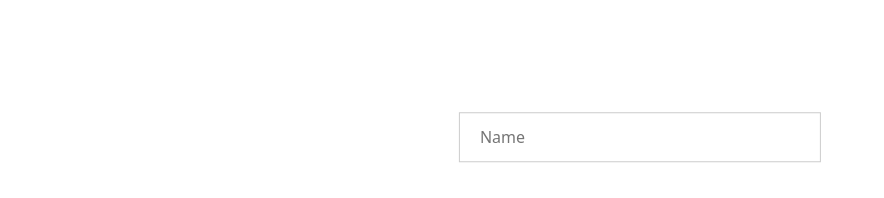
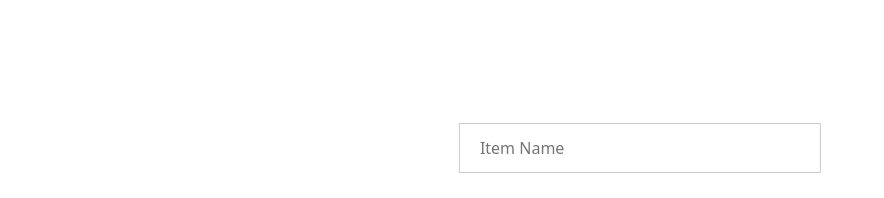
Before and after one commit to VirtualVeteran/Zprefix, a React (Create React App) app in the folder ui/my-app/: page /homepage in a window 1280 px wide. Both pictures are taken after a click on the button "Create A New Item". Shown: the part 191-389 px from the top of the page, without its empty margins (0-884 px from the left). Built offline with nearby package versions, Linux system fonts and the light colour scheme; no server answers.

Commit message:
fixes createitem patch again

```diff
--- a/ui/my-app/src/Components/CreateItem.js
+++ b/ui/my-app/src/Components/CreateItem.js
@@ -56,9 +56,9 @@ const Container = styled.div`
 const CreateItem = () => {
   const [error, setError] = useState(null);
   const [newItem, setNewItem] = useState({
-    "Name": "",
-    "Description": "",
-    "Quantity": ""
+    "itemname": "",
+    "description": "",
+    "quantity": ""
   });
 
   const handleSignUp = async (event) => {
@@ -76,7 +76,6 @@ const CreateItem = () => {
       } else {
         setNewItem({
           itemname: "",
-                user_account_id: "",
           description: "",
           quantity: ""
         });
@@ -88,7 +87,6 @@ const CreateItem = () => {
     }
   };
 
-
   const handleChange = (event) => {
     const { name, value } = event.target;
     setNewItem({ ...newItem, [name]: value });
@@ -97,15 +95,15 @@ const CreateItem = () => {
   return (
     <Container>
       <RegisterBox>
-        <Title>Register</Title>
-        <p>Please fill in this form to create an account.</p>
+        <Title>Create Item</Title>
+        <p>Please fill in this form to create a new item.</p>
         <form onSubmit={handleSignUp}>
-          <Label>Name</Label>
-          <InputField type="text" placeholder="Name" name="Name" value={newItem.Name} onChange={handleChange} />
+          <Label>Item Name</Label>
+          <InputField type="text" placeholder="Item Name" name="itemname" value={newItem.itemname} onChange={handleChange} />
           <Label>Description</Label>
-          <InputField type="text" placeholder="Description" name="Description" value={newItem.Description} onChange={handleChange} />
+          <InputField type="text" placeholder="Description" name="description" value={newItem.description} onChange={handleChange} />
           <Label>Quantity</Label>
-          <InputField type="text" placeholder="Quantity" name="Quantity" value={newItem.Quantity} onChange={handleChange} />
+          <InputField type="text" placeholder="Quantity" name="quantity" value={newItem.quantity} onChange={handleChange} />
           <Button type="submit">Create</Button>
         </form>
       </RegisterBox>
```
Lines whose indentation alone changed are shown as unchanged.
